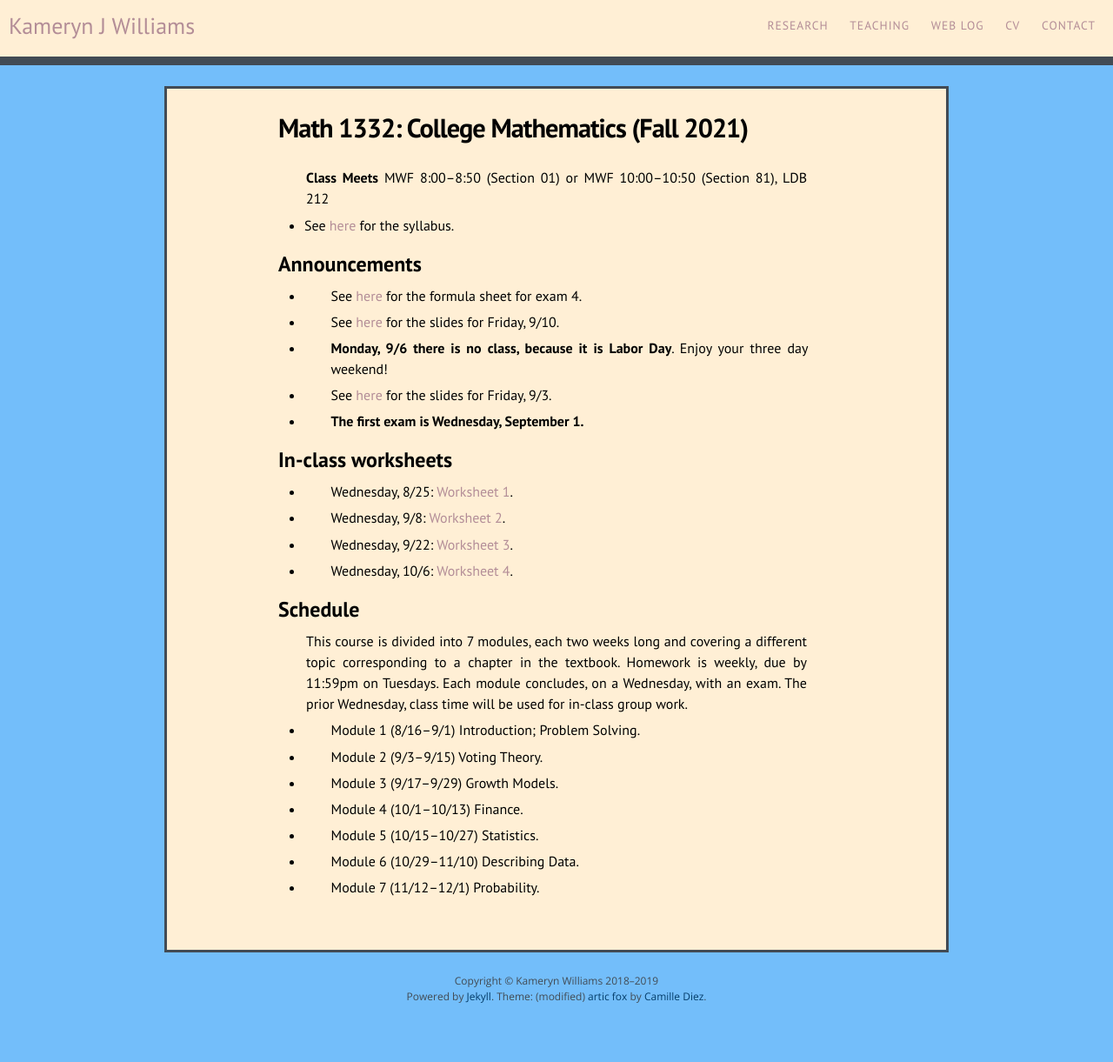
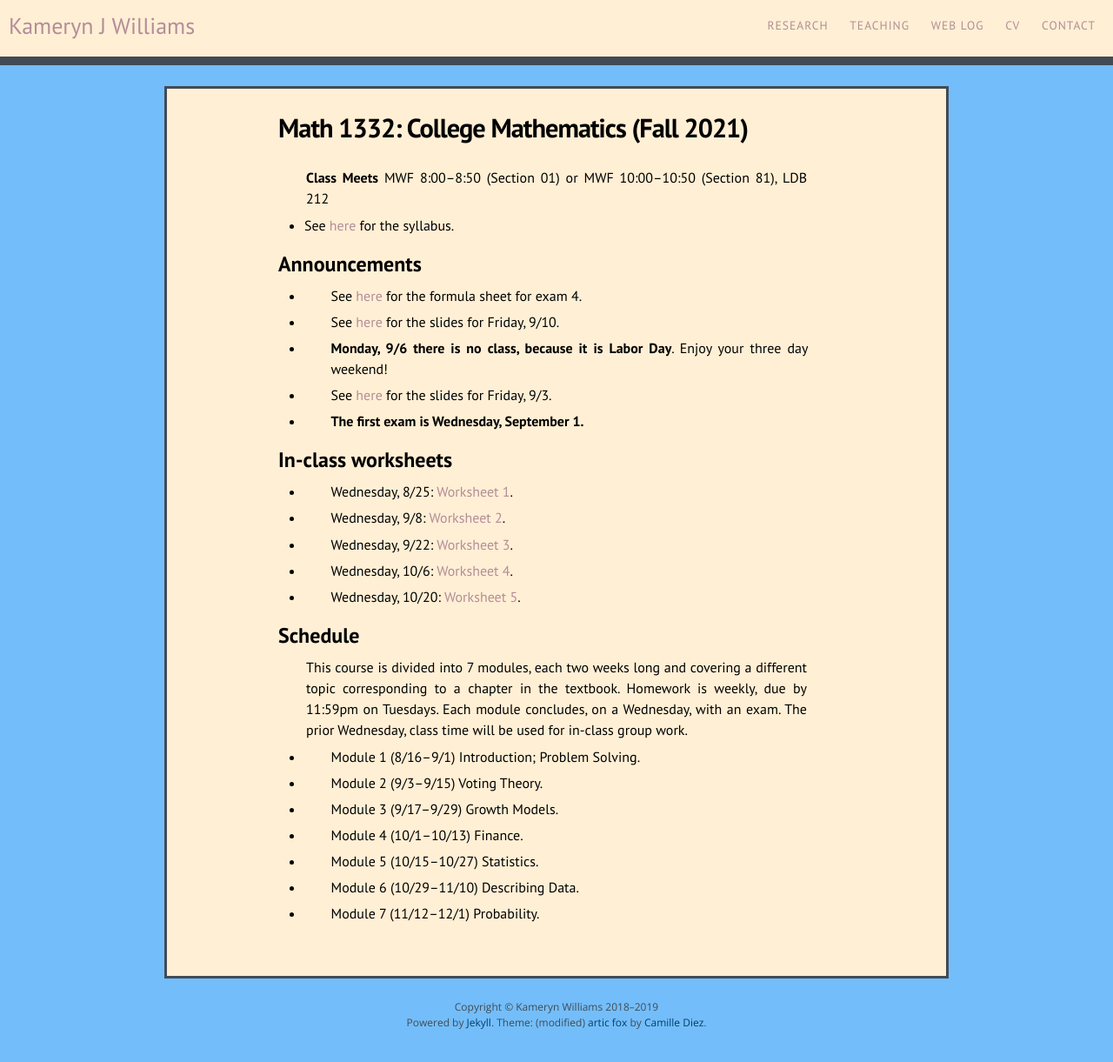
Before and after one commit to kamerynjw/kamerynjw.github.io, a Jekyll site: the page built from teaching/2021/math1332.md, in a window 1280 px wide. Shown: the whole page at 87% size. Built offline with Jekyll 4.4.1, drawn with Linux system fonts in a browser that asks for light colours; nearby versions of some CDN libraries; before the commit the page ends 1191 px from its top, so only the background shows below that.

Commit message:
new orksheet'

```diff
--- a/teaching/2021/math1332.md
+++ b/teaching/2021/math1332.md
@@ -32,6 +32,8 @@ In-class worksheets
 
 * Wednesday, 10/6: [Worksheet 4]({{ page.url }}w4.pdf).
 
+* Wednesday, 10/20: [Worksheet 5]({{ page.url }}w5.pdf).
+
 
 Schedule
 --------
```
Also changed, not shown: 1 other file.
